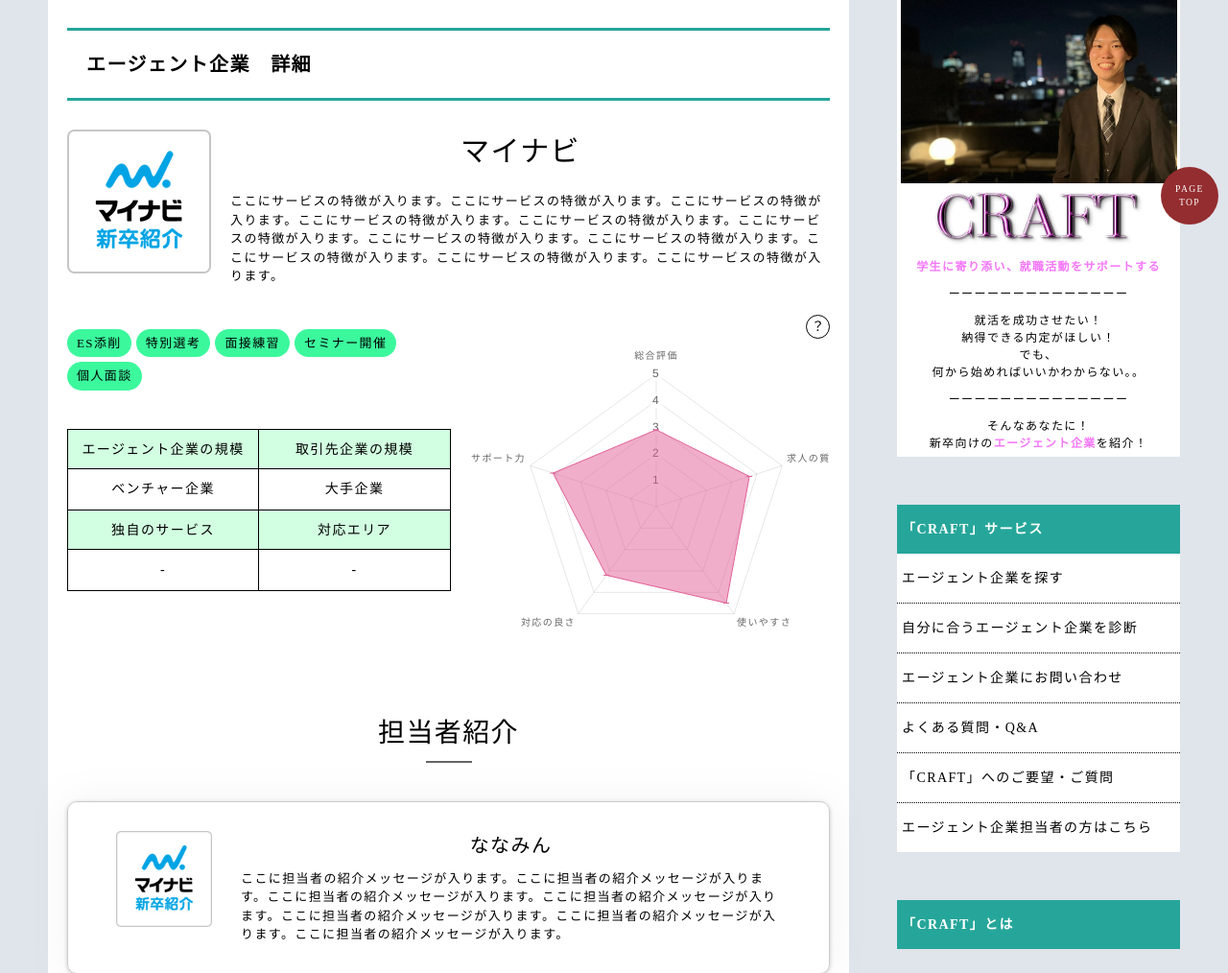
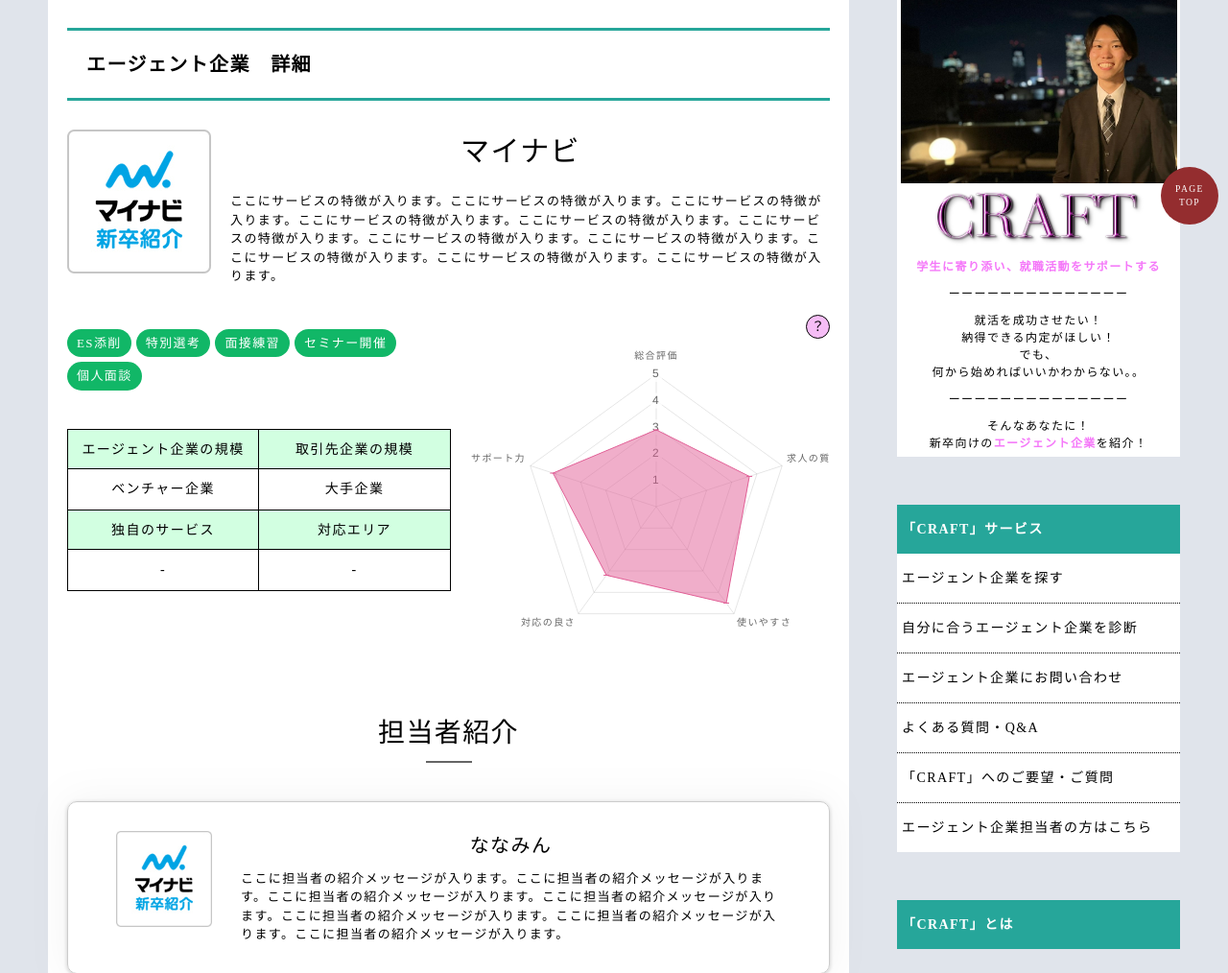
Before and after one commit to posse-ap/-teamdev-2022-posse1-team2C-, a PHP site: page /CRAFT/agentinfo.php in a window 1280 px wide. Shown: the part 131-1145 px from the top of the page at 96% size. Run offline with PHP 8.4, Linux system fonts and the light colour scheme; some libraries are stand-ins or nearby versions.

Commit message:
agentinfoの色を修正

```diff
--- a/src/assets/css/agentinfo.css
+++ b/src/assets/css/agentinfo.css
@@ -316,8 +316,9 @@
   margin-top: 5px;
   margin-right: 5px;
   padding: 5px 10px;
-  background-color: #3bf89d;
+  background-color: #11b767;
   border-radius: 20px;
+  color: white;
   font-size: 13px;
 }
 .agent__service__inner__item__graph {
@@ -364,6 +365,7 @@
   display: flex;
   align-items: center;
   justify-content: center;
+  background-color: #f6bdf6;
 }
 .agent__service__inner__analysis__contents {
   margin-top: 30px;
--- a/src/assets/scss/agentinfo.scss
+++ b/src/assets/scss/agentinfo.scss
@@ -73,8 +73,9 @@
     margin-top: 5px;
     margin-right: 5px;
     padding: 5px 10px;
-    background-color: rgb(59, 248, 157);
+    background-color: #11b767;
     border-radius: 20px;
+    color: white;
     font-size: 13px;
   }
 
@@ -136,6 +137,7 @@
     display: flex;
     align-items: center;
     justify-content: center;
+    background-color: #f6bdf6;
   }
 
   &__inner__analysis__contents {
```
Also changed, not shown: src/assets/css/agentinfo.min.css, 2 other files.
